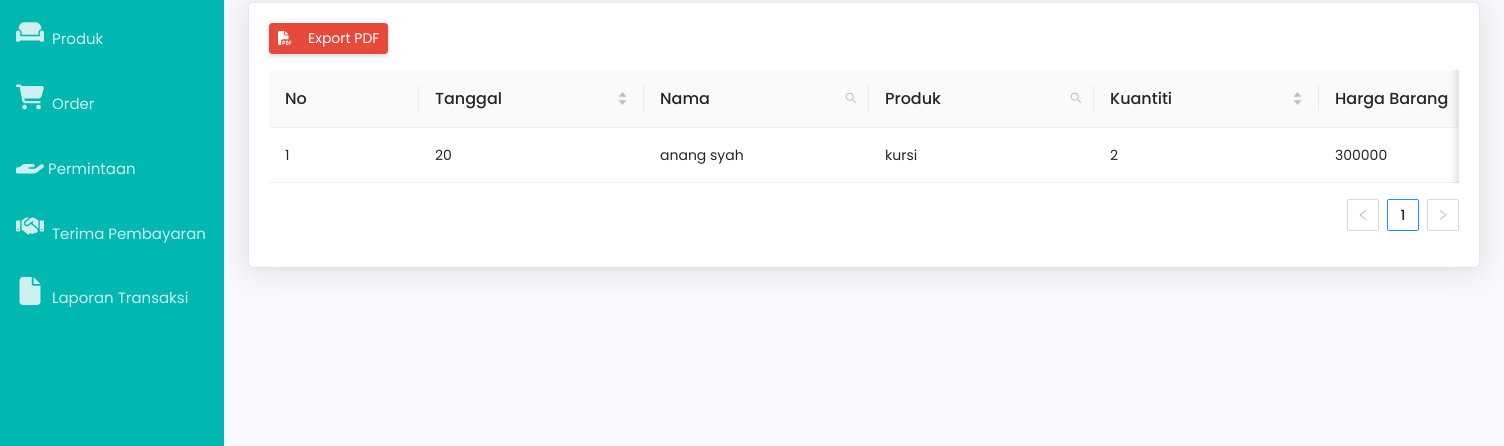
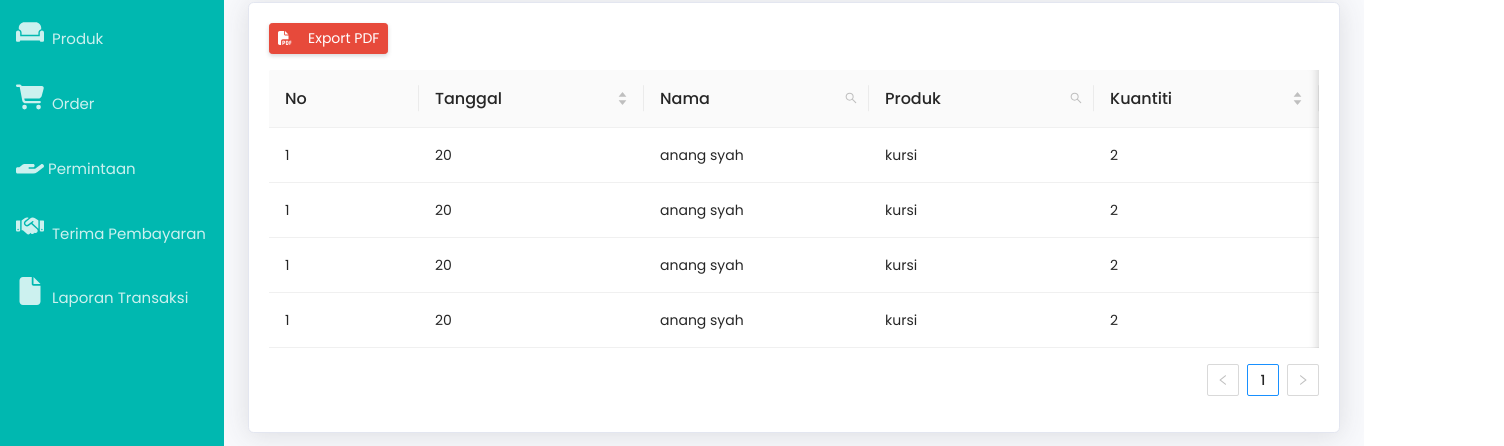
Before and after one commit to Anang20/myFurniiture-Frontend, a Next.js app: page /dashboard/laporan_transaksi in a window 1280 px wide. Shown: the part 133-579 px from the top of the page, 1504 px wide, since content can reach past the window. Built offline with nearby package versions, Linux system fonts and the light colour scheme; sample sign-in values are in the browser's storage.

Commit message:
STYLE: editing layout

```diff
--- a/pages/dashboard/index.js
+++ b/pages/dashboard/index.js
@@ -32,7 +32,7 @@ const Dashboard = () => {
             <title>MyFuniture | Dashboard</title>
             <meta name="viewport" content="initial-scale=1.0, width=device-width" />
         </Head>
-         <div id="wrapper" style={{ maxHeight: 600 }}>
+         <div id="wrapper">
             <SidebarAdmin/>
                 <div id="content-wrapper" className="d-flex flex-column">
                     <div id="content">
--- a/pages/dashboard/laporan_transaksi/index.js
+++ b/pages/dashboard/laporan_transaksi/index.js
@@ -177,6 +177,33 @@ import useAuthenticatedPage from "../../../helper/useAuthenticatedPage";
             harga_barang: 300000,
             harga_kirim: 100000,
         },
+        {
+            no: 1,
+            tanggal: 20,
+            nama_lengkap: 'anang syah',
+            nama_produk: 'kursi',
+            quantity: 2,
+            harga_barang: 300000,
+            harga_kirim: 100000,
+        },
+        {
+            no: 1,
+            tanggal: 20,
+            nama_lengkap: 'anang syah',
+            nama_produk: 'kursi',
+            quantity: 2,
+            harga_barang: 300000,
+            harga_kirim: 100000,
+        },
+        {
+            no: 1,
+            tanggal: 20,
+            nama_lengkap: 'anang syah',
+            nama_produk: 'kursi',
+            quantity: 2,
+            harga_barang: 300000,
+            harga_kirim: 100000,
+        },
     ];
 
     useAuthenticatedPage()
@@ -187,7 +214,7 @@ import useAuthenticatedPage from "../../../helper/useAuthenticatedPage";
         <title>MyFuniture | Laporan Transaksi</title>
         <meta name="viewport" content="initial-scale=1.0, width=device-width" />
       </Head>
-       <div id="wrapper" >
+       <div id="wrapper" style={{ width: 1140 }}>
             <SidebarAdmin/>
             <div id="content-wrapper" className="d-flex flex-column">
                 <div id="content">
--- a/pages/dashboard/order/index.js
+++ b/pages/dashboard/order/index.js
@@ -228,7 +228,7 @@ import useAuthenticatedPage from "../../../helper/useAuthenticatedPage";
         <title>MyFuniture | Order</title>
         <meta name="viewport" content="initial-scale=1.0, width=device-width" />
       </Head>
-       <div id="wrapper" >
+       <div id="wrapper" style={{ width: 1140 }}>
             <SidebarAdmin/>
             <div id="content-wrapper" className="d-flex flex-column">
                 <div id="content">
--- a/pages/dashboard/permintaan/index.js
+++ b/pages/dashboard/permintaan/index.js
@@ -191,7 +191,7 @@ import appConfig from "../../../config/app";
         <title>MyFuniture | Permintaan</title>
         <meta name="viewport" content="initial-scale=1.0, width=device-width" />
       </Head>
-       <div id="wrapper">
+       <div id="wrapper" style={{ width: 1140 }}>
             <SidebarAdmin/>
             <div id="content-wrapper" className="d-flex flex-column">
                 <div id="content">
--- a/pages/dashboard/produk/index.js
+++ b/pages/dashboard/produk/index.js
@@ -198,10 +198,10 @@ import useAuthenticatedPage from "../../../helper/useAuthenticatedPage";
         fixed: 'right',
         render: (_, record) => (
           <>
-          <Link href={`/dashboard/produk/edit_produk/${record.id_produk}`}>
+          <Link href={`/dashboard/produk/edit_produk/${record.id}`}>
             <button className="btn btn-sm btn-success shadow-sm me-3">Edit</button>
           </Link>
-          <button type="button" onClick={() => setIdUser(record.id_produk)} className="btn btn-sm shadow-sm btn-danger" data-bs-toggle="modal" data-bs-target="#exampleModal">Hapus</button>
+          <button type="button" onClick={() => setIdUser(record.id)} className="btn btn-sm shadow-sm btn-danger" data-bs-toggle="modal" data-bs-target="#exampleModal">Hapus</button>
           </>
         ),
       },
@@ -215,7 +215,7 @@ import useAuthenticatedPage from "../../../helper/useAuthenticatedPage";
         <title>MyFuniture | Produk</title>
         <meta name="viewport" content="initial-scale=1.0, width=device-width" />
       </Head>
-       <div id="wrapper" >
+       <div id="wrapper" style={{ width: 1140 }}>
             <SidebarAdmin/>
             <div id="content-wrapper" className="d-flex flex-column">
                 <div id="content">
```
Also changed, not shown: pages/dashboard/terima_pembayaran/index.js (+28 -7 lines).
